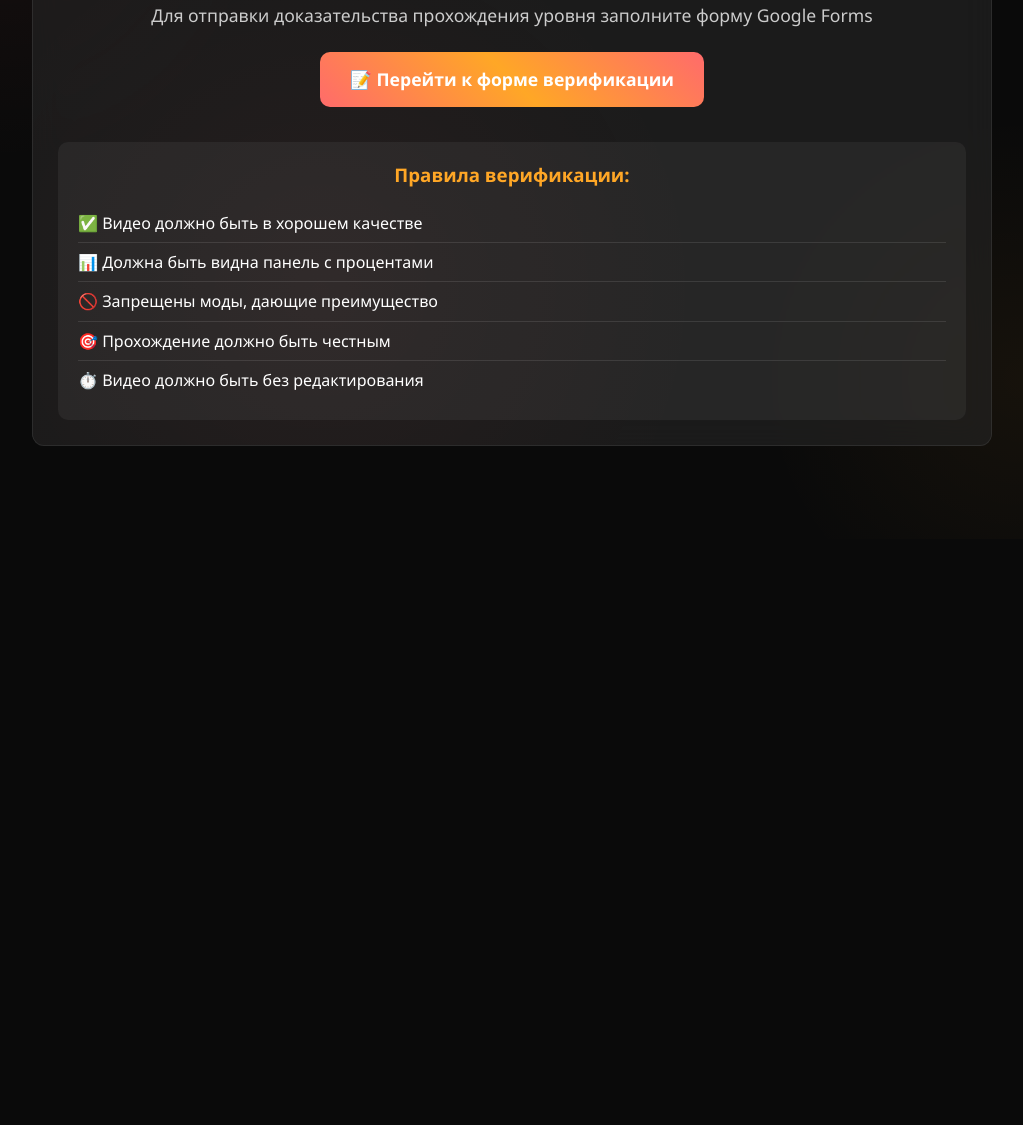
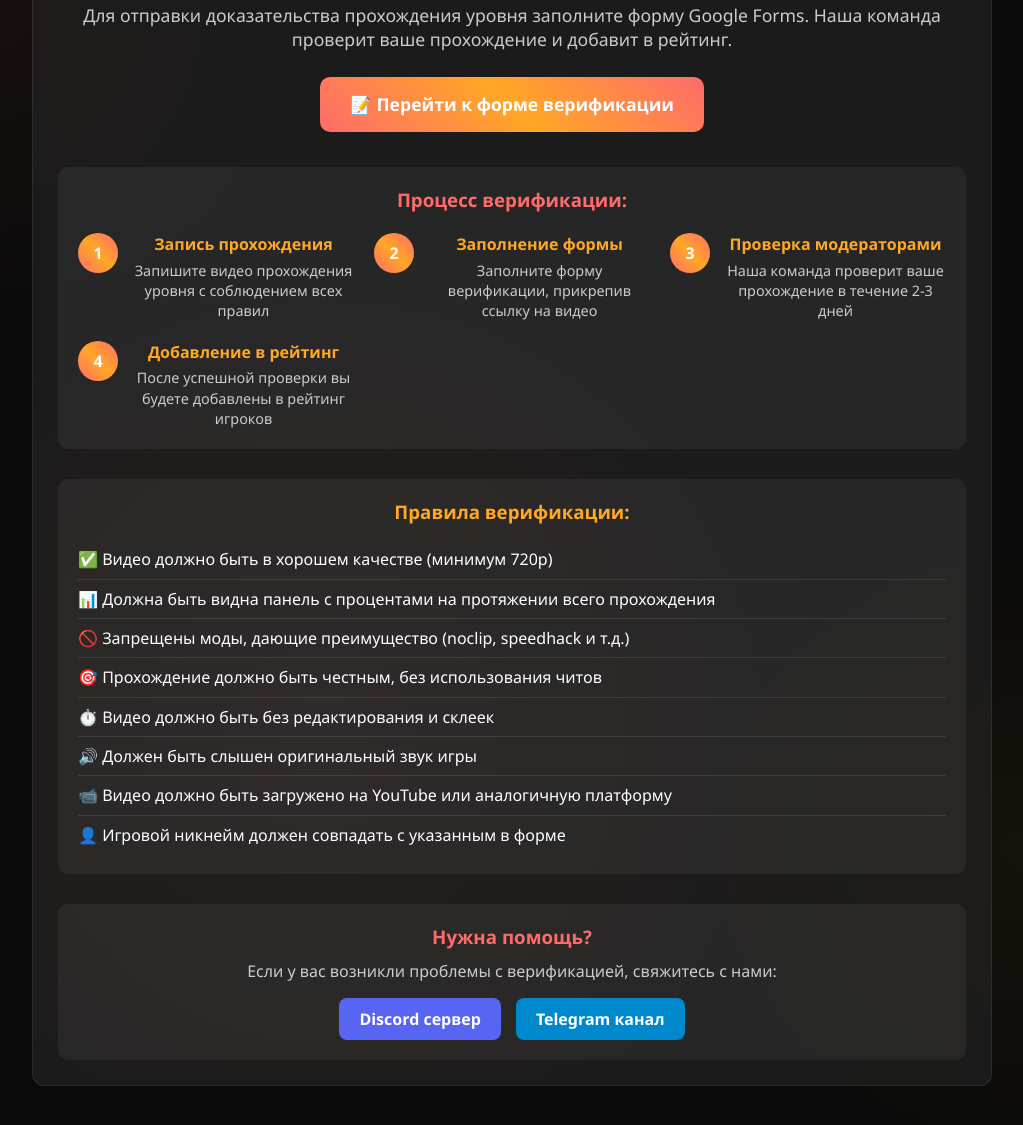
Before and after one commit to itzzbit/itzzbit, a plain HTML site: page verify.html in a window 1280 px wide. Shown: the part 261-1386 px from the top of the page, without its empty margins (128-1151 px from the left). Before the commit the page ends 800 px from the top, so only its background shows below. Drawn offline with Linux system fonts and the light colour scheme.

Commit message:
Update verify.html

```diff
--- a/verify.html
+++ b/verify.html
@@ -13,6 +13,8 @@
             <nav>
                 <a href="index.html">Топ уровней</a>
                 <a href="players.html">Топ игроков</a>
+                <a href="challenge-list.html">Список испытаний</a>
+                <a href="challenge-top.html">Топ испытаний</a>
                 <a href="verify.html" class="active">Верификация</a>
                 <a href="about.html">О нас</a>
             </nav>
@@ -22,7 +24,8 @@
             <div class="verify-section">
                 <h2>Отправить доказательство</h2>
                 <p class="verify-description">
-                    Для отправки доказательства прохождения уровня заполните форму Google Forms
+                    Для отправки доказательства прохождения уровня заполните форму Google Forms.
+                    Наша команда проверит ваше прохождение и добавит в рейтинг.
                 </p>
 
                 <div class="google-forms-link">
@@ -31,15 +34,65 @@
                     </a>
                 </div>
 
+                <div class="verify-process">
+                    <h3>Процесс верификации:</h3>
+                    <div class="process-steps">
+                        <div class="process-step">
+                            <div class="step-number">1</div>
+                            <div class="step-content">
+                                <h4>Запись прохождения</h4>
+                                <p>Запишите видео прохождения уровня с соблюдением всех правил</p>
+                            </div>
+                        </div>
+                        <div class="process-step">
+                            <div class="step-number">2</div>
+                            <div class="step-content">
+                                <h4>Заполнение формы</h4>
+                                <p>Заполните форму верификации, прикрепив ссылку на видео</p>
+                            </div>
+                        </div>
+                        <div class="process-step">
+                            <div class="step-number">3</div>
+                            <div class="step-content">
+                                <h4>Проверка модераторами</h4>
+                                <p>Наша команда проверит ваше прохождение в течение 2-3 дней</p>
+                            </div>
+                        </div>
+                        <div class="process-step">
+                            <div class="step-number">4</div>
+                            <div class="step-content">
+                                <h4>Добавление в рейтинг</h4>
+                                <p>После успешной проверки вы будете добавлены в рейтинг игроков</p>
+                            </div>
+                        </div>
+                    </div>
+                </div>
+
                 <div class="verify-rules">
                     <h3>Правила верификации:</h3>
                     <ul>
-                        <li>✅ Видео должно быть в хорошем качестве</li>
-                        <li>📊 Должна быть видна панель с процентами</li>
-                        <li>🚫 Запрещены моды, дающие преимущество</li>
-                        <li>🎯 Прохождение должно быть честным</li>
-                        <li>⏱️ Видео должно быть без редактирования</li>
+                        <li>✅ Видео должно быть в хорошем качестве (минимум 720p)</li>
+                        <li>📊 Должна быть видна панель с процентами на протяжении всего прохождения</li>
+                        <li>🚫 Запрещены моды, дающие преимущество (noclip, speedhack и т.д.)</li>
+                        <li>🎯 Прохождение должно быть честным, без использования читов</li>
+                        <li>⏱️ Видео должно быть без редактирования и склеек</li>
+                        <li>🔊 Должен быть слышен оригинальный звук игры</li>
+                        <li>📹 Видео должно быть загружено на YouTube или аналогичную платформу</li>
+                        <li>👤 Игровой никнейм должен совпадать с указанным в форме</li>
                     </ul>
+                </div>
+
+                <div class="contact-support">
+                    <h3>Нужна помощь?</h3>
+                    <p>Если у вас возникли проблемы с верификацией, свяжитесь с нами:</p>
+                    <div class="support-links">
+                        <a href="https://discord.gg/qRNDqPAB4" target="_blank" class="support-link discord">
+                            <span>Discord сервер</span>
+                        </a>
+                        <a href="https://t.me/Hubl_gdps" target="_blank" class="support-link telegram">
+                            <span>Telegram канал</span>
+                        </a>
+                    </div>
                 </div>
             </div>
         </main>
```
